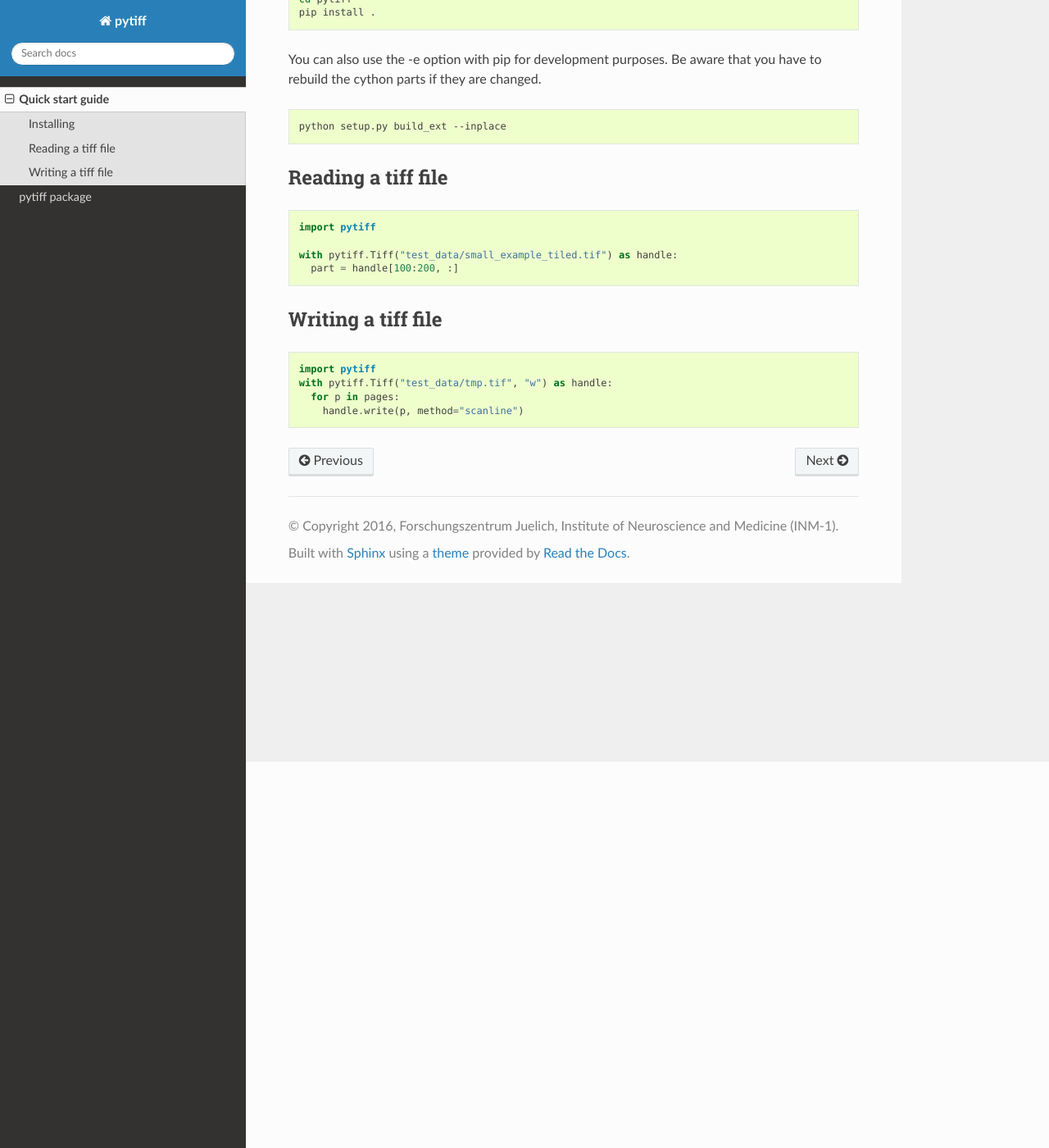
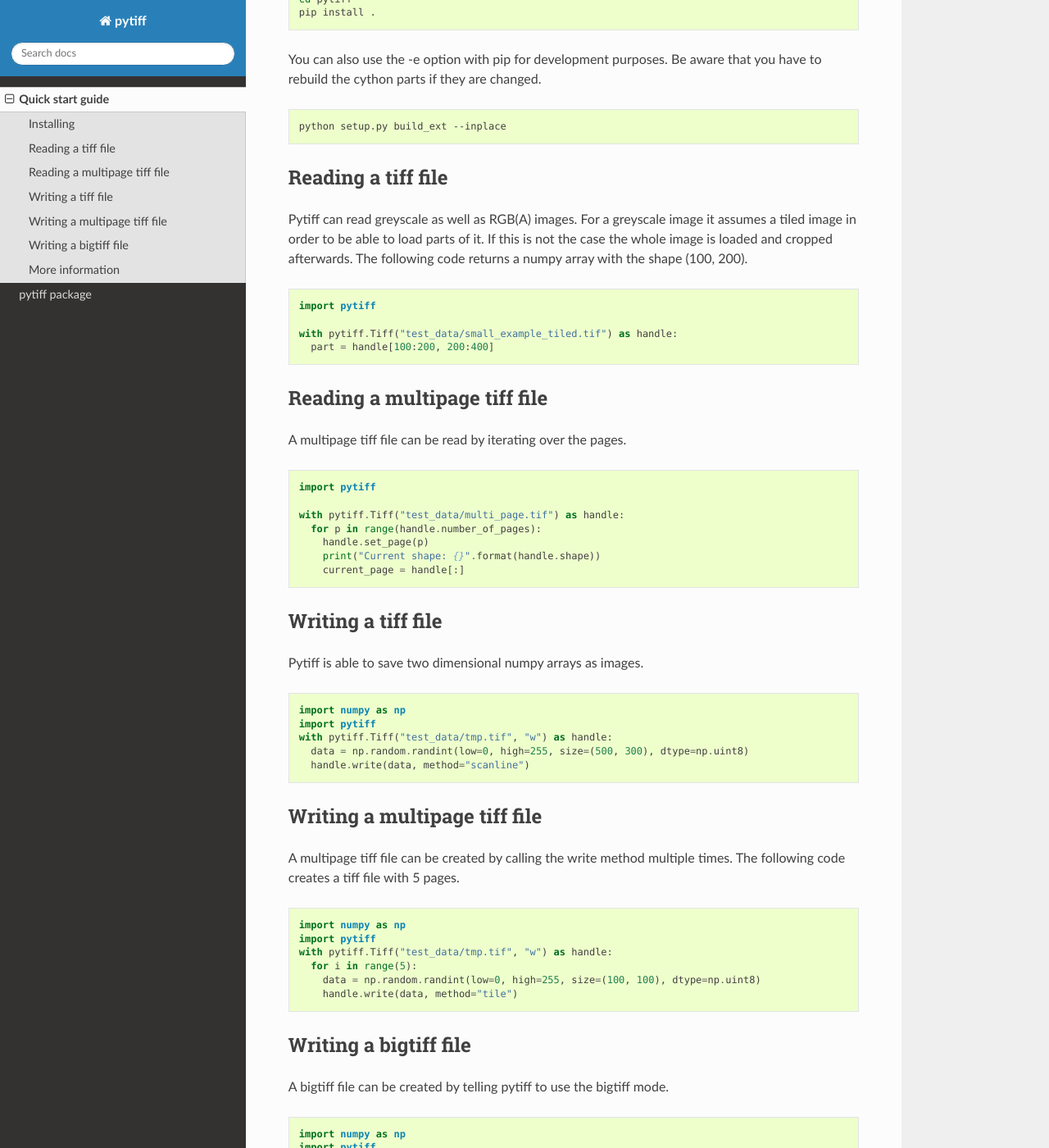
Before and after one commit to FZJ-INM1-BDA/pytiff, a Sphinx documentation site: the page built from doc/source/quickstart.rst, in a window 1280 px wide and 1400 px high, scrolled down 471 px. Shown: the whole window at 82% size. Built offline with Sphinx 7.4.7 and the Read the Docs theme 2.0.0, drawn with Linux system fonts in a browser that asks for light colours; the version number could not be read and is left out; some of the changed text lies outside the part shown.

Commit message:
updated doc

```diff
--- a/doc/source/quickstart.rst
+++ b/doc/source/quickstart.rst
@@ -32,21 +32,79 @@ that you have to rebuild the cython parts if they are changed.
 Reading a tiff file
 -------------------
 
+Pytiff can read greyscale as well as RGB(A) images. For a greyscale image it assumes a tiled image in order
+to be able to load parts of it. If this is not the case the whole image is loaded and cropped afterwards.
+The following code returns a numpy array with the shape (100, 200).
+
 .. code:: python
 
   import pytiff
 
   with pytiff.Tiff("test_data/small_example_tiled.tif") as handle:
-    part = handle[100:200, :]
+    part = handle[100:200, 200:400]
 
+-----------------------------
+Reading a multipage tiff file
+-----------------------------
+
+A multipage tiff file can be read by iterating over the pages.
+
+.. code:: python
+
+  import pytiff
+
+  with pytiff.Tiff("test_data/multi_page.tif") as handle:
+    for p in range(handle.number_of_pages):
+      handle.set_page(p)
+      print("Current shape: {}".format(handle.shape))
+      current_page = handle[:]
 
 -------------------
 Writing a tiff file
 -------------------
 
+Pytiff is able to save two dimensional numpy arrays as images.
+
 .. code:: python
 
+  import numpy as np
   import pytiff
   with pytiff.Tiff("test_data/tmp.tif", "w") as handle:
-    for p in pages:
-      handle.write(p, method="scanline")
+    data = np.random.randint(low=0, high=255, size=(500, 300), dtype=np.uint8)
+    handle.write(data, method="scanline")
+
+-----------------------------
+Writing a multipage tiff file
+-----------------------------
+
+A multipage tiff file can be created by calling the write method multiple times.
+The following code creates a tiff file with 5 pages.
+
+.. code:: python
+
+  import numpy as np
+  import pytiff
+  with pytiff.Tiff("test_data/tmp.tif", "w") as handle:
+    for i in range(5):
+      data = np.random.randint(low=0, high=255, size=(100, 100), dtype=np.uint8)
+      handle.write(data, method="tile")
+
+----------------------
+Writing a bigtiff file
+----------------------
+
+A bigtiff file can be created by telling pytiff to use the bigtiff mode.
+
+.. code:: python
+
+  import numpy as np
+  import pytiff
+  with pytiff.Tiff("test_data/tmp.tif", "w", bigtiff=True) as handle:
+    data = np.random.randint(high=255, size=(80000, 80000), dtype=np.uint8)
+    handle.write(data, method="tile")
+
+----------------
+More information
+----------------
+
+More information on the available methods and attributes can be found in the api documentation.
```
Also changed, not shown: 1 other file.
